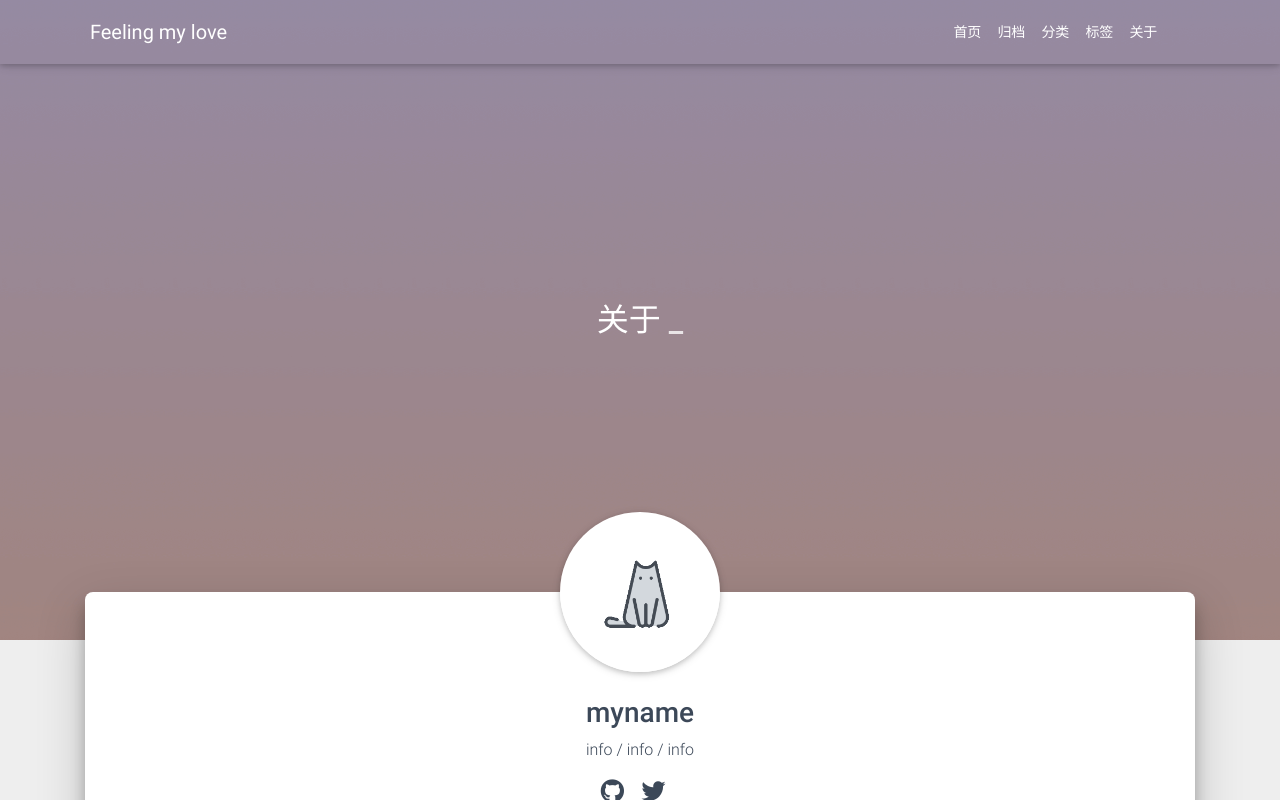
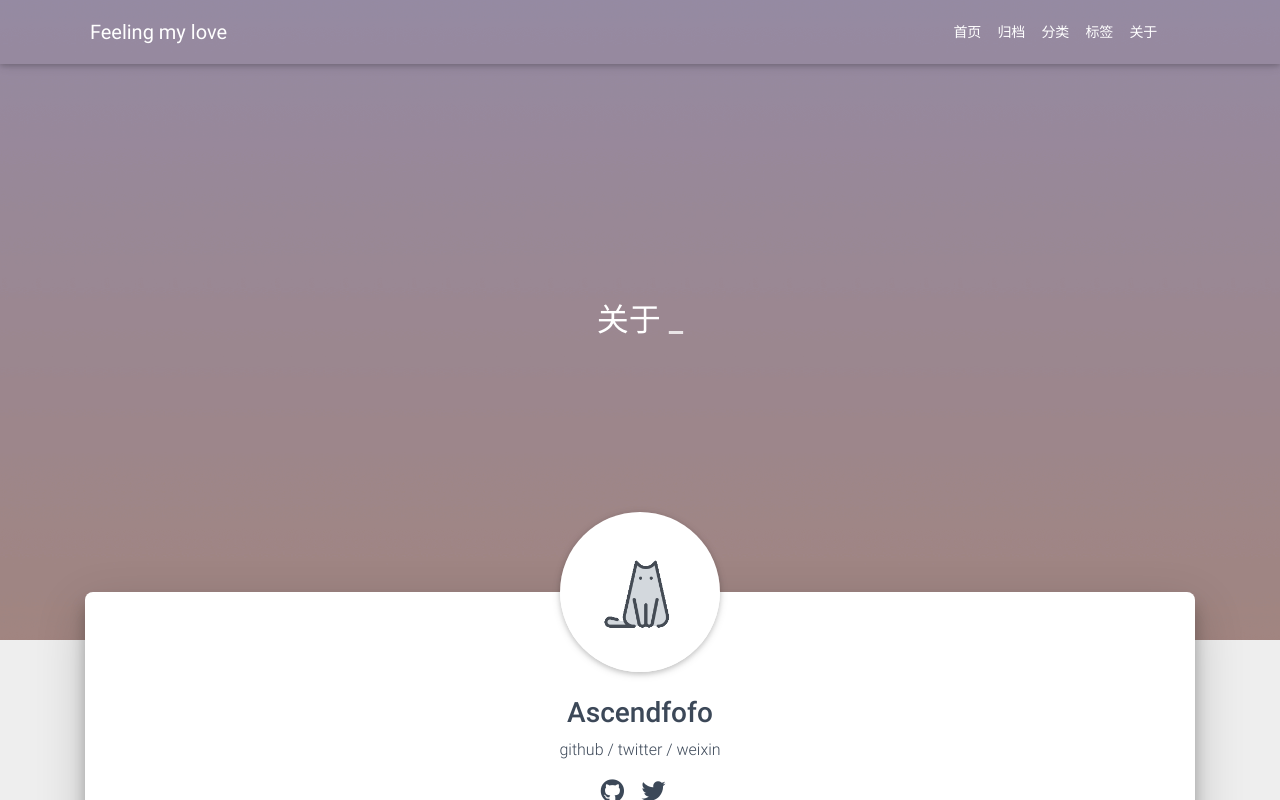
Before and after one commit to ascend-fofo/ascend-fofo.github.io, a plain HTML site: page about/index.html in a window 1280 px wide. Shown: the top 800 px of the page. Drawn offline with Linux system fonts and the light colour scheme; some packages are replaced by stand-ins of ours; a script that the page names is missing; some icons are missing; a small style sheet from the web is missing.

Commit message:
Site updated: 2020-01-15 17:32:46

```diff
--- a/about/index.html
+++ b/about/index.html
@@ -143,8 +143,8 @@
 
 
 <div class="text-center">
-  <p class="h3">myname</p>
-  <p>info / info / info</p>
+  <p class="h3">Ascendfofo</p>
+  <p>github / twitter / weixin</p>
 
 
 
```
Also changed, not shown: 2020/01/13/fairy/index.html (+5 -0 lines), 2020/01/13/hello-world/index.html (+5 -0 lines), 2020/01/13/糖糖小可爱/index.html (+5 -0 lines).
